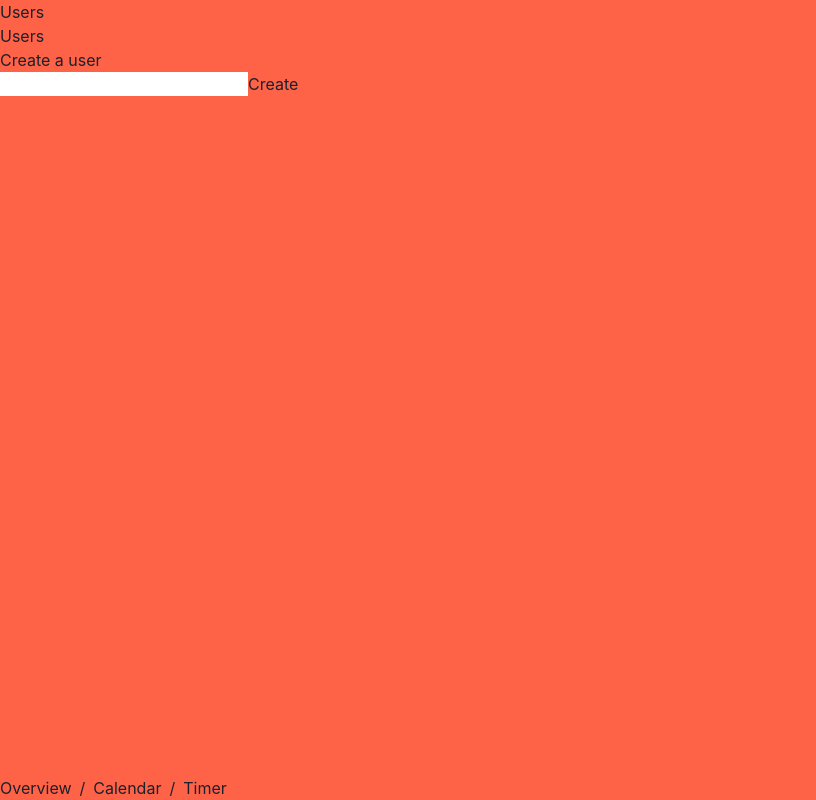
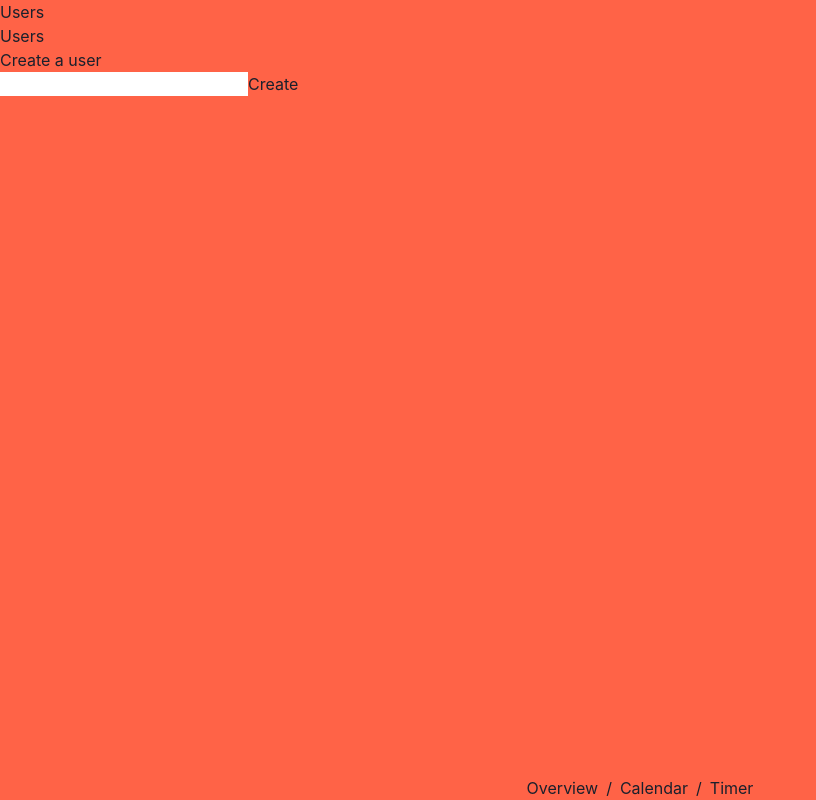
Before and after one commit to Zerowhizkey/TimeTrackingTwo, a React (Vite) app: page / in a window 1280 px wide. Shown: the whole page, without its empty margins (0-816 px from the left). Built offline with nearby package versions, Linux system fonts and the light colour scheme; data requests are answered from the project's data file.

Commit message:
working on nav

```diff
--- a/src/components/Navbar.jsx
+++ b/src/components/Navbar.jsx
@@ -1,10 +1,15 @@
 import React from "react";
 import { Link } from "react-router-dom";
-import { Breadcrumb, BreadcrumbItem, BreadcrumbLink, Box } from "@chakra-ui/react";
+import {
+	Breadcrumb,
+	BreadcrumbItem,
+	BreadcrumbLink,
+	Box,
+} from "@chakra-ui/react";
 const Navbar = () => {
 	return (
-		<Box left="0" bottom="0" position="fixed">
-			<Breadcrumb>
+		<Box left="0" bottom="0" position="fixed" w="100vw">
+			<Breadcrumb   display="flex" justifyContent="center">
 				<BreadcrumbItem>
 					<BreadcrumbLink as={Link} to="overview">
 						Overview
```
